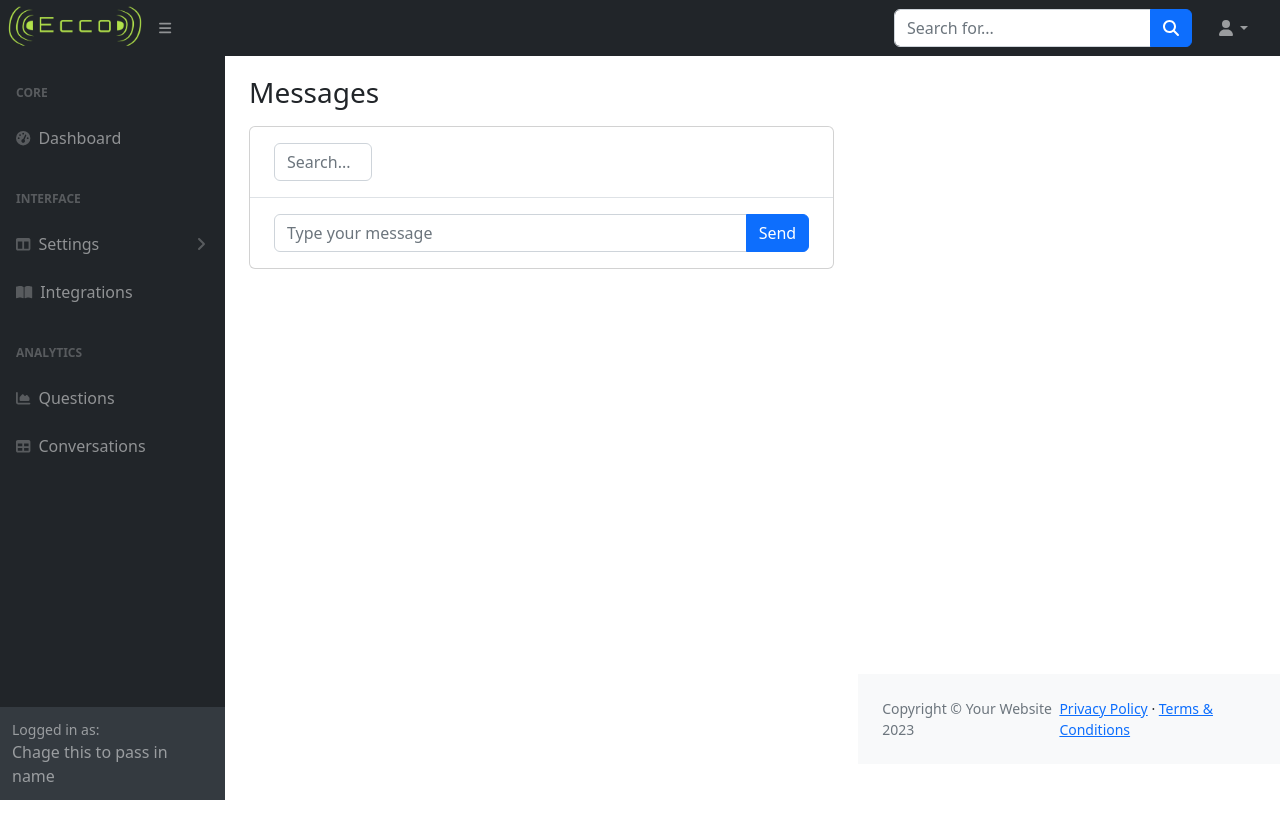
After one commit to philiphess1/CustomerServiceChatbot, a Flask app: page /1/conversations in a window 1280 px wide. The commit adds this page. Run offline with Flask 3, Linux system fonts and the light colour scheme; the visitor is signed in with stand-in values (Sample User, id 1); data that the repository does not hold is empty; some libraries are stand-ins or nearby versions.

Commit message:
Created page for conversations

```diff
--- a/app.py
+++ b/app.py
@@ -826,6 +826,30 @@ def chat(user_id, chatbot_id):
     print(response_dict)
     return jsonify(response_dict)
 
+@app.route('/<int:chatbot_id>/conversations')
+@login_required
+def get_conversations(chatbot_id):
+    user_id = current_user.id
+    g.cursor.execute(
+        "SELECT user_question, bot_response, feedback_type, created_at, sessionid FROM feedback WHERE user_id = %s AND chatbot_id = %s ORDER BY created_at DESC;",
+        (user_id, chatbot_id)
+    )
+
+    rows = g.cursor.fetchall()
+    conversations = {}
+    for row in rows:
+        session_id = row[4]
+        if session_id not in conversations:
+            conversations[session_id] = []
+        conversations[session_id].append({
+            'user_question': row[0],
+            'bot_response': row[1],
+            'feedback_type': row[2],
+            'created_at': row[3]
+        })
+
+    return render_template('conversations.html', chatbot_id=chatbot_id, conversations=conversations)
+
 @app.route('/<int:user_id>/<int:chatbot_id>/store_feedback', methods=['POST'])
 def store_feedback(user_id, chatbot_id):
     data = request.json
--- /dev/null
+++ b/static/css/conversations.css
@@ -0,0 +1,51 @@
+body{margin-top:20px;}
+
+.chat-online {
+    color: #34ce57
+}
+
+.chat-offline {
+    color: #e4606d
+}
+
+.chat-messages {
+    display: flex;
+    flex-direction: column;
+    max-height: 800px;
+    overflow-y: scroll
+}
+
+.chat-message-left,
+.chat-message-right {
+    display: flex;
+    flex-shrink: 0
+}
+
+.chat-message-left {
+    margin-right: auto
+}
+
+.chat-message-right {
+    flex-direction: row-reverse;
+    margin-left: auto
+}
+.py-3 {
+    padding-top: 1rem!important;
+    padding-bottom: 1rem!important;
+}
+.px-4 {
+    padding-right: 1.5rem!important;
+    padding-left: 1.5rem!important;
+}
+.flex-grow-0 {
+    flex-grow: 0!important;
+}
+.border-top {
+    border-top: 1px solid #dee2e6!important;
+}
+
+.overflow-hidden {
+    overflow: hidden;
+    text-overflow: ellipsis;
+    white-space: nowrap;
+}
--- /dev/null
+++ b/static/js/conversations.js
@@ -0,0 +1,25 @@
+document.addEventListener('DOMContentLoaded', function() {
+    var sessionLinks = document.querySelectorAll('.session-link');
+    var sessionConversations = document.querySelectorAll('.session-conversation');
+
+    // Show the first conversation when the page loads
+    if (sessionConversations.length > 0) {
+        sessionConversations[0].style.display = 'block';
+    }
+
+    sessionLinks.forEach(function(link) {
+        link.addEventListener('click', function(e) {
+            e.preventDefault();
+
+            var sessionId = this.dataset.sessionId;
+
+            sessionConversations.forEach(function(conversation) {
+                if (conversation.id === sessionId) {
+                    conversation.style.display = 'block';
+                } else {
+                    conversation.style.display = 'none';
+                }
+            });
+        });
+    });
+});
--- a/templates/base.html
+++ b/templates/base.html
@@ -74,7 +74,7 @@
                                 <div class="sb-nav-link-icon"><i class="fas fa-chart-area"></i></div>
                                 Questions
                             </a>
-                            <a class="nav-link" href="">
+                            <a class="nav-link" href="{{ url_for('get_conversations', chatbot_id=chatbot_id) }}">
                                 <div class="sb-nav-link-icon"><i class="fas fa-table"></i></div>
                                 Conversations
                             </a>
--- /dev/null
+++ b/templates/conversations.html
@@ -0,0 +1,90 @@
+{% extends 'base.html' %}
+
+{% block styles %}
+    <link rel="stylesheet" type="text/css" href="{{ url_for('static', filename='css/conversations.css') }}">
+{% endblock %}
+
+{% block content %}
+		<h1 class="h3 mb-3">Messages</h1>
+
+		<div class="card">
+			<div class="row g-0">
+				<div class="col-12 col-lg-5 col-xl-3 border-right">
+					<div class="px-4 d-none d-md-block">
+						<div class="d-flex align-items-center">
+							<div class="flex-grow-1">
+								<input type="text" class="form-control my-3" placeholder="Search...">
+							</div>
+						</div>
+					</div>
+                    {% for session_id in conversations.keys() %}
+                    <a href="#{{ session_id }}" class="list-group-item list-group-item-action border-0 session-link" data-session-id="{{ session_id }}">
+                            <div class="d-flex align-items-start">
+                                <img src="https://bootdey.com/img/Content/avatar/avatar5.png" class="rounded-circle mr-1" alt="Session ID" width="40" height="40">
+                                <div class="flex-grow-1 ml-3 overflow-hidden">
+                                    {{ session_id }}
+                                    <div class="small"><span class="fas fa-circle chat-online"></span> Online</div>
+                                </div>
+                            </div>
+                        </a>
+                    {% endfor %}
+                </div>
+                <div class="col-12 col-lg-7 col-xl-9">
+                    {% for session_id, session_conversations in conversations.items() %}
+                    <div id="{{ session_id }}" class="py-2 px-4 border-bottom d-none d-lg-block session-conversation">
+                            <div class="d-flex align-items-center py-1">
+                                <div class="position-relative">
+                                    <img src="https://bootdey.com/img/Content/avatar/avatar3.png" class="rounded-circle mr-1" alt="Session ID" width="40" height="40">
+                                </div>
+                                <div class="flex-grow-1 pl-3">
+                                    <strong>{{ session_id }}</strong>
+                                    <div class="text-muted small"><em>Typing...</em></div>
+                                </div>
+                            </div>
+                        </div>
+
+                        <div class="position-relative">
+                            <div class="chat-messages p-4">
+                                {% for conversation in session_conversations %}
+                                    <div class="chat-message-right pb-4">
+                                        <div>
+                                            <img src="https://bootdey.com/img/Content/avatar/avatar1.png" class="rounded-circle mr-1" alt="User Question" width="40" height="40">
+                                            <div class="text-muted small text-nowrap mt-2">{{ conversation.created_at }}</div>
+                                        </div>
+                                        <div class="flex-shrink-1 bg-light rounded py-2 px-3 mr-3">
+                                            <div class="font-weight-bold mb-1">User Question</div>
+                                            {{ conversation.user_question }}
+                                        </div>
+                                    </div>
+
+                                    <div class="chat-message-left pb-4">
+                                        <div>
+                                            <img src="https://bootdey.com/img/Content/avatar/avatar3.png" class="rounded-circle mr-1" alt="Bot Response" width="40" height="40">
+                                            <div class="text-muted small text-nowrap mt-2">{{ conversation.created_at }}</div>
+                                        </div>
+                                        <div class="flex-shrink-1 bg-light rounded py-2 px-3 ml-3">
+                                            <div class="font-weight-bold mb-1">Bot Response</div>
+                                            {{ conversation.bot_response }}
+                                        </div>
+                                    </div>
+                                {% endfor %}
+                            </div>
+                        </div>
+                    {% endfor %}
+                </div>
+
+					<div class="flex-grow-0 py-3 px-4 border-top">
+						<div class="input-group">
+							<input type="text" class="form-control" placeholder="Type your message">
+							<button class="btn btn-primary">Send</button>
+						</div>
+					</div>
+
+				</div>
+			</div>
+		</div>
+{% endblock %}
+
+{% block scripts %}
+    <script src="{{ url_for('static', filename='js/conversations.js') }}"></script>
+{% endblock %}
```
Also changed, not shown: templates/admin.html (+0 -39 lines).
